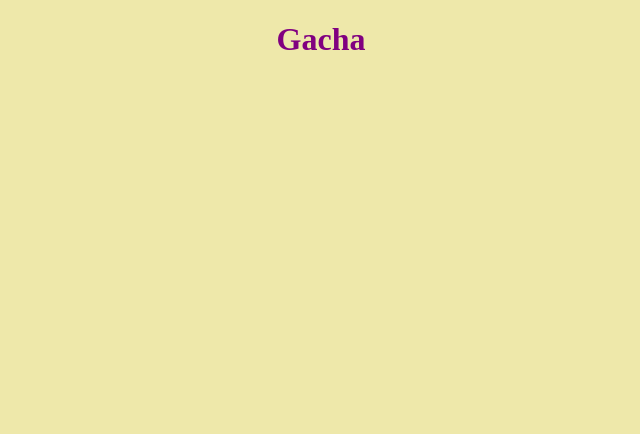
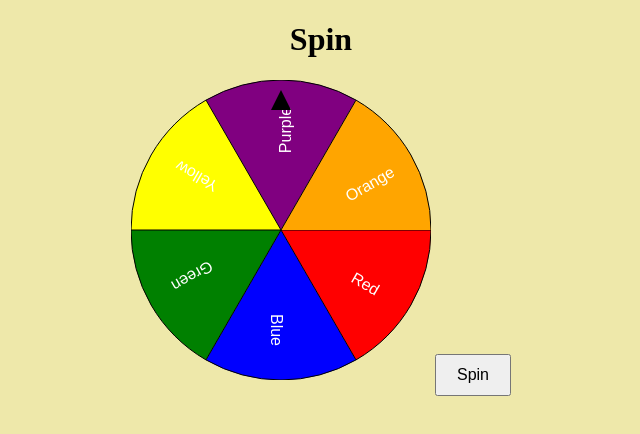
Before and after one commit to peterme12345/Minigame, a plain HTML site: page index.html in a window 1280 px wide. Shown: the whole page, without its empty margins (319-959 px from the left). Drawn offline with Linux system fonts and the light colour scheme.

Commit message:
initial commit

```diff
--- a/index.html
+++ b/index.html
@@ -7,6 +7,13 @@
     <title>Minigame</title>
   </head>
   <body>
-    <h1>Gacha</h1>
+    <h1>Spin</h1>
+    <div class="wheel-container">
+      <div class="arrow" id="arrow"></div>
+      <canvas id="wheelCanvas" width="300" height="300"></canvas>
+    </div>
+    <button class="button" onclick="spinWheel()">Spin</button>
+    <div class="result" id="result"></div>
+    <script src="script.js"></script>
   </body>
 </html>
--- a/script.js
+++ b/script.js
@@ -0,0 +1,77 @@
+const canvas = document.getElementById("wheelCanvas");
+const ctx = canvas.getContext("2d");
+const arrow = document.getElementById("arrow");
+
+const sections = ["Red", "Blue", "Green", "Yellow", "Purple", "Orange"];
+const colors = [
+  "#FF0000",
+  "#0000FF",
+  "#008000",
+  "#FFFF00",
+  "#800080",
+  "#FFA500",
+];
+
+let angle = 0;
+let spinning = false;
+let spinSpeed = 0;
+let spinAcceleration = 20;
+let spinDeceleration = 0.98;
+
+function drawWheel() {
+  const sectionAngle = (2 * Math.PI) / sections.length;
+  ctx.clearRect(0, 0, canvas.width, canvas.height);
+
+  ctx.save();
+  ctx.translate(150, 150);
+  ctx.rotate((angle * Math.PI) / 180);
+
+  for (let i = 0; i < sections.length; i++) {
+    ctx.beginPath();
+    ctx.moveTo(0, 0);
+    ctx.arc(0, 0, 150, i * sectionAngle, (i + 1) * sectionAngle);
+    ctx.fillStyle = colors[i];
+    ctx.fill();
+    ctx.stroke();
+    ctx.closePath();
+
+    ctx.save();
+    ctx.fillStyle = "white";
+    ctx.font = "16px Arial";
+    ctx.rotate(i * sectionAngle + sectionAngle / 2);
+    ctx.translate(100, 10);
+    ctx.fillText(sections[i], -ctx.measureText(sections[i]).width / 2, 0);
+    ctx.restore();
+  }
+
+  ctx.restore();
+}
+
+function spinWheel() {
+  if (spinning) return;
+  spinning = true;
+  spinSpeed = Math.random() * 20 + 30;
+  requestAnimationFrame(animateSpin);
+}
+
+function animateSpin() {
+  if (spinSpeed > 0.1) {
+    angle += spinSpeed;
+    spinSpeed *= spinDeceleration;
+    drawWheel();
+    requestAnimationFrame(animateSpin);
+  } else {
+    spinning = false;
+    let finalAngle = angle % 360;
+
+    const sectionAngle = 360 / sections.length;
+    let adjustedAngle = (finalAngle + sectionAngle / 2) % 360;
+
+    let sectionIndex = Math.floor(adjustedAngle / sectionAngle);
+
+    document.getElementById("result").innerText =
+      "You landed on: " + sections[sectionIndex];
+  }
+}
+
+drawWheel();
--- a/style.css
+++ b/style.css
@@ -1,8 +1,34 @@
 body {
   background-color: palegoldenrod;
+  text-align: center;
 }
 
-h1 {
-  color: purple;
-  text-align: center;
+.wheel-container {
+  position: relative;
+  display: inline-block;
 }
+
+.button {
+  margin-top: 20px;
+  padding: 10px 20px;
+  font-size: 16px;
+  cursor: pointer;
+}
+
+.result {
+  margin-top: 20px;
+  font-size: 20px;
+  font-weight: bold;
+}
+
+.arrow {
+  position: absolute;
+  top: 10px;
+  left: 50%;
+  transform: translateX(-50%);
+  width: 0;
+  height: 0;
+  border-left: 10px solid transparent;
+  border-right: 10px solid transparent;
+  border-bottom: 20px solid black;
+}
```
